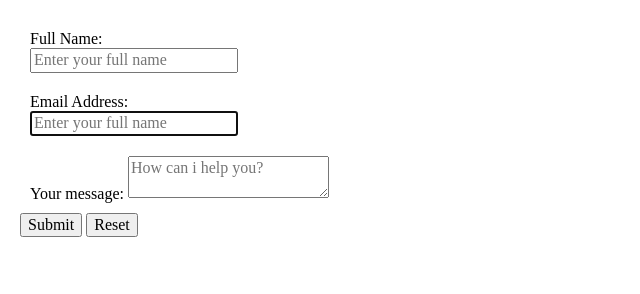
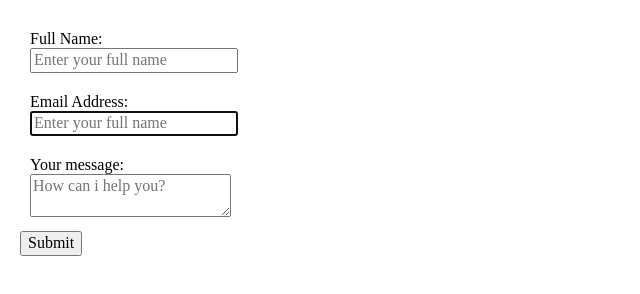
Before and after one commit to dnaDeveloper2/EmailForm, a plain HTML site: page index.html in a window 1280 px wide. Shown: the whole page, without its empty margins (0-640 px from the left). Drawn offline with nearby package versions, Linux system fonts and the light colour scheme.

Commit message:
Update index.html

```diff
--- a/index.html
+++ b/index.html
@@ -38,7 +38,7 @@
         </div>
 
         <div>
-          <label for="form-message">Your message:</label>
+          <label for="form-message">Your message:<br></label>
           <textarea
             id="form-message"
             name="message"
@@ -49,7 +49,7 @@
         </div>
 
         <button type="submit">Submit</button>
-  <button type="reset">Reset</button>
+
       </form>
     </main>
   </body>
```
